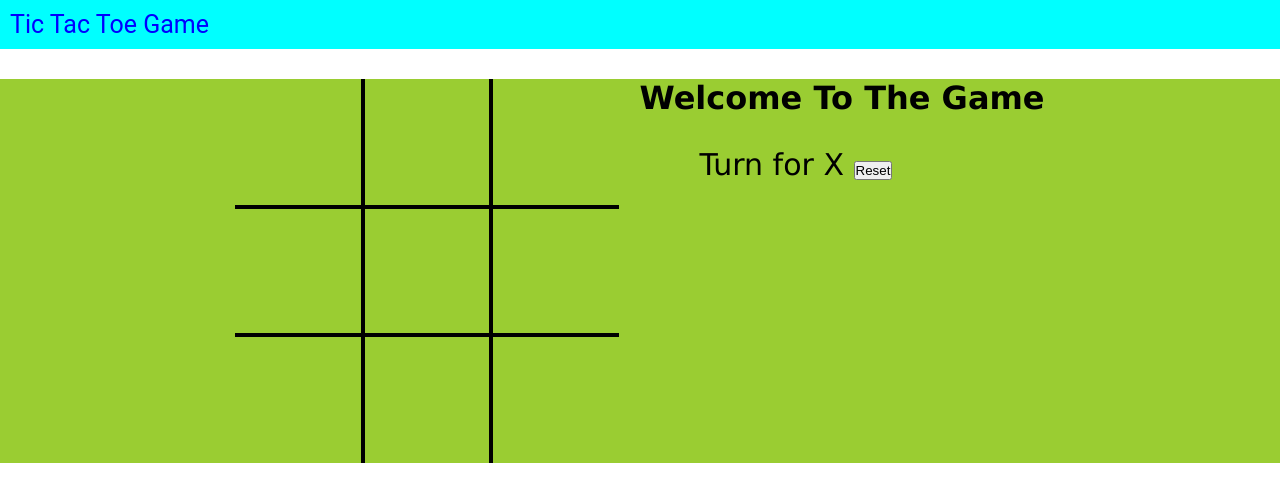
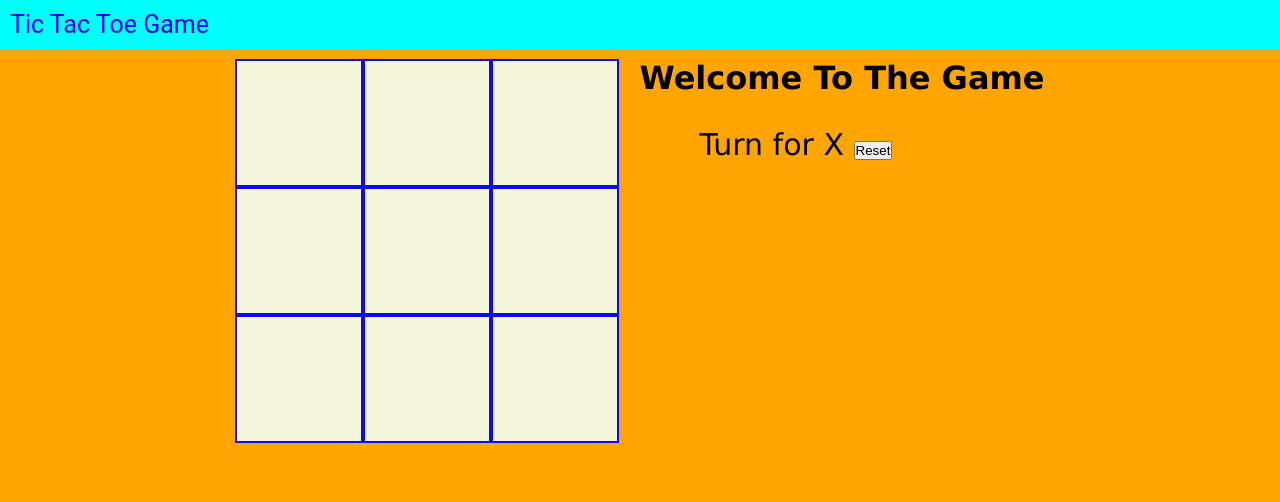
Before and after one commit to Karanjeet-kumar/tictactoe_codeXplore, a plain HTML site: page index.html in a window 1280 px wide. Drawn offline with Linux system fonts and the light colour scheme.

Commit message:
javascript

```diff
--- a/index.html
+++ b/index.html
@@ -14,15 +14,15 @@
     </nav>
     <div class="gameContainer">
         <div class="container">
-            <div class="box bl-0 bt-0"><span class="boxText"></span></div>
-            <div class="box bt-0"><span class="boxText"></span></div>
-            <div class="box bt-0 br-0"><span class="boxText"></span></div>
-            <div class="box bl-0"><span class="boxText"></span></div>
             <div class="box"><span class="boxText"></span></div>
-            <div class="box br-0"><span class="boxText"></span></div>
-            <div class="box bl-0 bb-0"><span class="boxText"></span></div>
-            <div class="box bb-0"><span class="boxText"></span></div>
-            <div class="box bb-0 br-0"><span class="boxText"></span></div>
+            <div class="box"><span class="boxText"></span></div>
+            <div class="box"><span class="boxText"></span></div>
+            <div class="box"><span class="boxText"></span></div>
+            <div class="box"><span class="boxText"></span></div>
+            <div class="box"><span class="boxText"></span></div>
+            <div class="box"><span class="boxText"></span></div>
+            <div class="box"><span class="boxText"></span></div>
+            <div class="box"><span class="boxText"></span></div>
         </div>
         <div class="gameInfo">
             <h1>Welcome To The Game</h1>
--- a/script.js
+++ b/script.js
@@ -1,7 +1,4 @@
 console.log("Welcome to Tic Tac Toe")
-let music = new Audio("music.mp3")
-let audioTurn = new Audio("ting.mp3")
-let gameover = new Audio("gameover.mp3")
 let turn = "X"
 let isgameover = false;
 
@@ -11,12 +8,11 @@ const changeTurn = ()=>{
 
 let boxes = document.getElementsByClassName("box");
 Array.from(boxes).forEach(element =>{
-    let boxtext = element.querySelector('.boxtext');
+    let boxtext = element.querySelector('.boxText');
     element.addEventListener('click', ()=>{
         if(boxtext.innerText === ''){
             boxtext.innerText = turn;
             turn = changeTurn();
-            audioTurn.play();
             checkWin();
             if (!isgameover){
                 document.getElementsByClassName("info")[0].innerText  = "Turn for " + turn;
@@ -24,3 +20,7 @@ Array.from(boxes).forEach(element =>{
         }
     })
 })
+
+const checkWin= ()=>{
+
+}
--- a/style.css
+++ b/style.css
@@ -15,11 +15,11 @@ nav{
 }
 
 .gameContainer{
-    background-color: yellowgreen;
+    background-color: orange;
     display: flex;
     gap: 20px;
     justify-content: center;
-    margin-top: 30px;
+    margin: 10px;
 }
 
 .container{
@@ -30,7 +30,8 @@ nav{
 }
 
 .box{
-    border: 2px solid black;
+    border: 2px solid rgb(11, 11, 237);
+    background-color: beige;
     font-size: 10vw;
     cursor: pointer;
     display: flex;
@@ -40,19 +41,6 @@ nav{
 
 .box:hover{
     background-color: rgb(123, 123, 220);
-}
-
-.br-0{
-    border-right: 0;
-}
-.bl-0{
-    border-left: 0;
-}
-.bt-0{
-    border-top: 0;
-}
-.bb-0{
-    border-bottom: 0;
 }
 
 .gameInfo{
@@ -84,3 +72,7 @@ nav{
         grid-template-columns: repeat(3, 20vw);
     }
 }
+
+body{
+    background-color: orange;
+}
```
